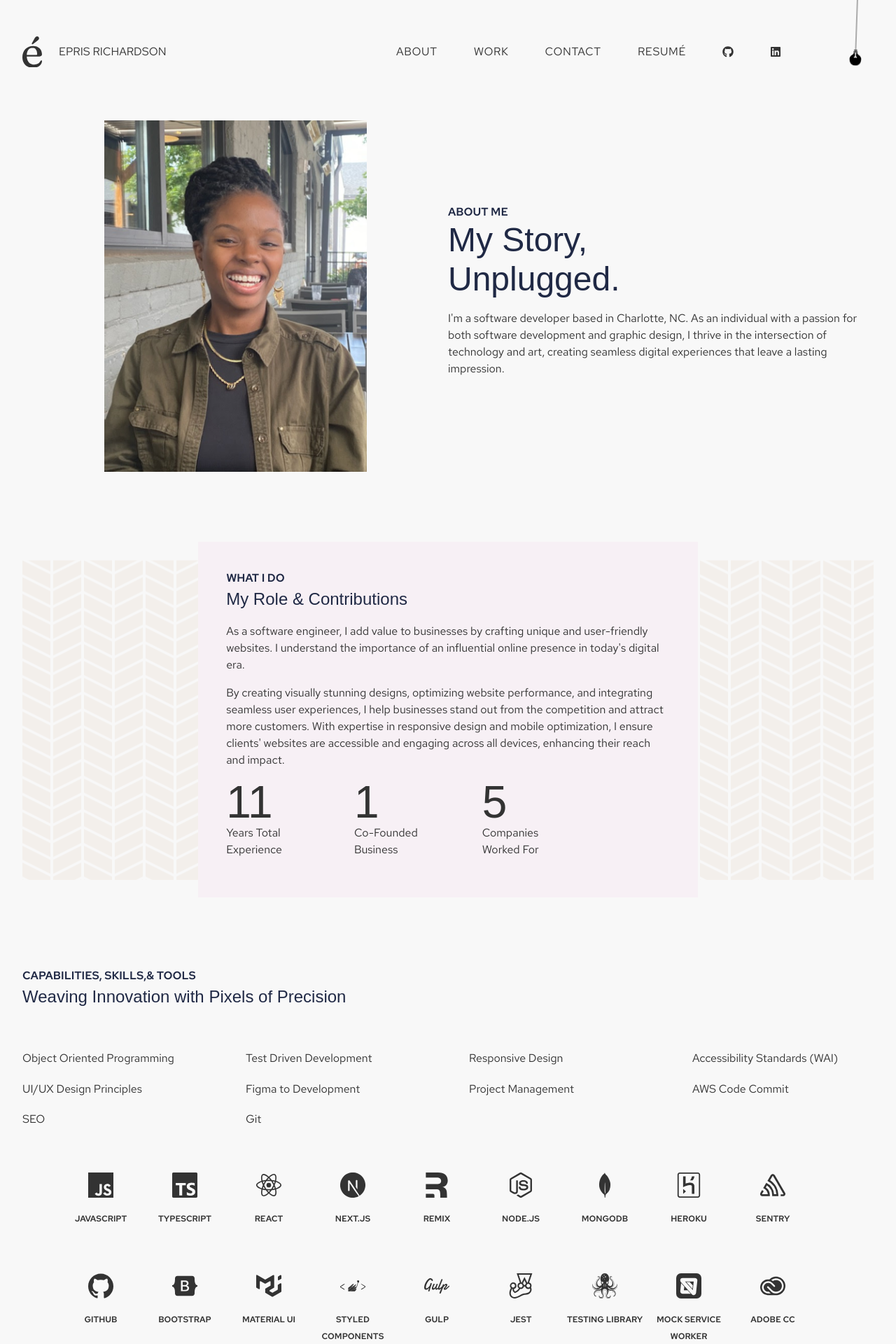
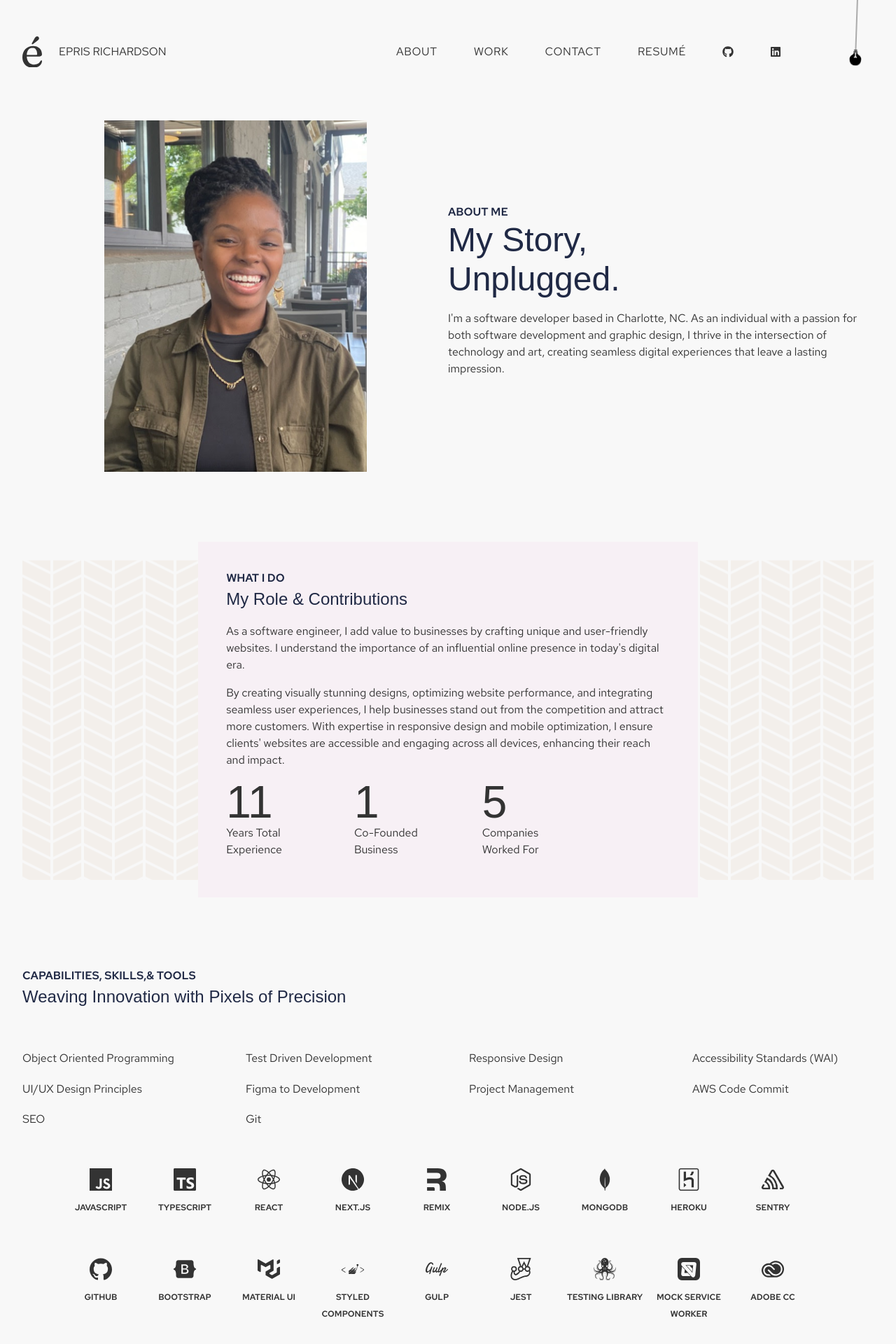
Before and after one commit to eprisr/portfolio-v4, a Next.js app: page /about in a window 1280 px wide. Shown: the top 1920 px of the page at 70% size. Built offline with nearby package versions, Linux system fonts and the light colour scheme; a web font is replaced by a local one.

Commit message:
Resolve SVG Auto Size Error

```diff
--- a/app/sections/About/Skills.tsx
+++ b/app/sections/About/Skills.tsx
@@ -26,7 +26,7 @@ export default function Skills() {
         <div className={styles.tools}>
           {skillsIcons.map((Icon, key) => (
             <div className={styles.tool} key={key}>
-              <Icon.icon className={styles.icon} width="36px" height="auto" />
+              <Icon.icon className={styles.icon} width="100%" height="32px" />
               <p>{Icon.name}</p>
             </div>
           ))}
--- a/app/sections/About/skills.module.css
+++ b/app/sections/About/skills.module.css
@@ -27,7 +27,7 @@
 
 .tool {
   display: grid;
-  grid-template-rows: 48px auto;
+  grid-template-rows: 32px auto;
   justify-items: center;
   width: 110px;
 }
```
